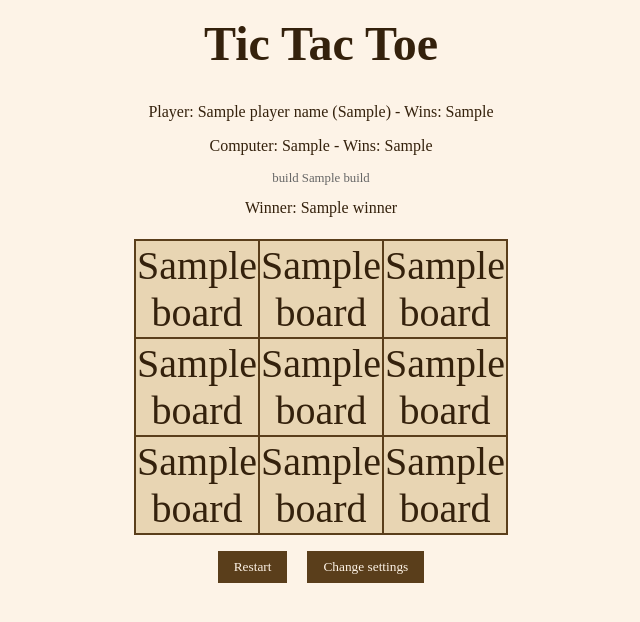
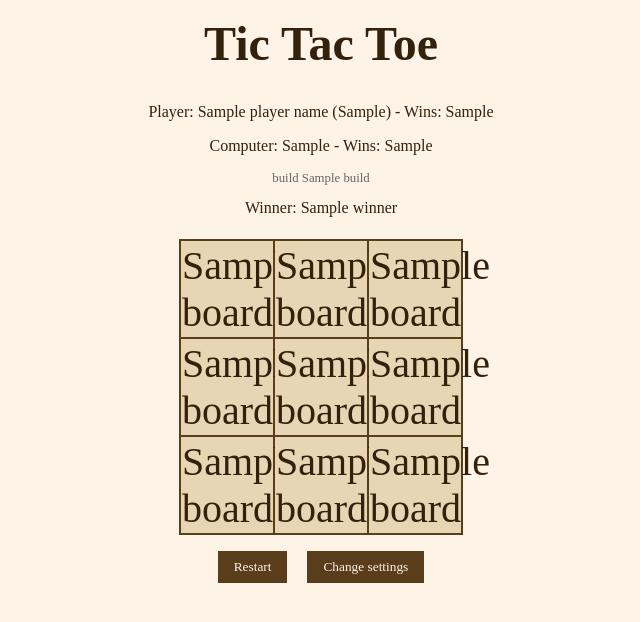
Before and after one commit to donmorazemo/Games, a Flask app: template TicTacToe/templates/index.html in a window 1280 px wide. Shown: the top 622 px of the page, without its empty margins (319-959 px from the left). Run offline with Flask 3, Linux system fonts and the light colour scheme; the template is opened without the code that fills it: most values are stand-ins (such as "Sample title", 1, 10 or a date in 2020); some web fonts are replaced.

Commit message:
Fix grid collapse: use explicit equal width+height on td cells
aspect-ratio is ignored by browser table layout algorithm, collapsing
cells to zero height and blocking clicks. Switch to table-layout:fixed
with equal width and height via min() on td - reliable cross-browser fix.

Co-Authored-By: Claude Sonnet 4.6 <noreply@anthropic.com>

```diff
--- a/TicTacToe/templates/index.html
+++ b/TicTacToe/templates/index.html
@@ -26,13 +26,15 @@
             text-align: center;
         }
         h1 { font-size: 3rem; margin-top: 1rem; }
-        table { border-collapse: collapse; margin: 1rem auto; }
+        /* table-layout:fixed lets us enforce equal cell widths via the td width rule */
+        table { border-collapse: collapse; margin: 1rem auto; table-layout: fixed; width: min(90vw, 270px); }
         td {
-            width: min(33vw, 90px);
-            aspect-ratio: 1 / 1;
+            /* equal width and height guarantee square cells in all browsers */
+            width: min(30vw, 90px);
+            height: min(30vw, 90px);
             position: relative;
             text-align: center;
-            font-size: clamp(1.5rem, 8vw, 2.5rem);
+            font-size: clamp(1.2rem, 7vw, 2.5rem);
             border: 2px solid #5a3e1b;
             background-color: #e8d5b3;
         }
```
Also changed, not shown: TicTacToe/tests/test_app.py (+2 -2 lines).
